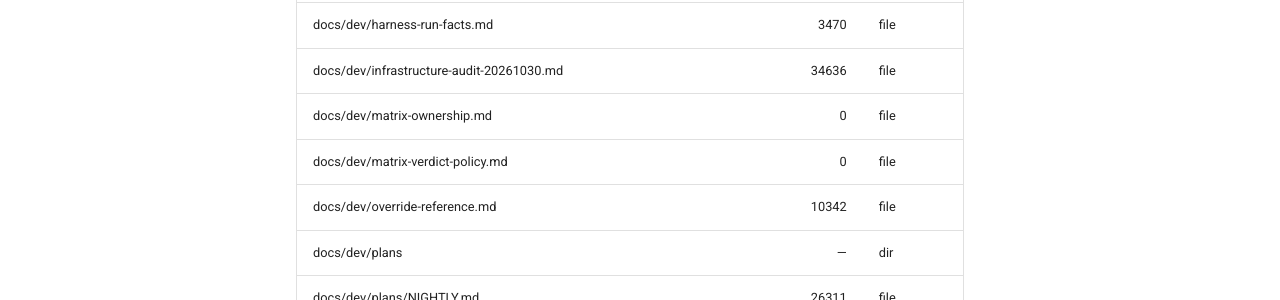
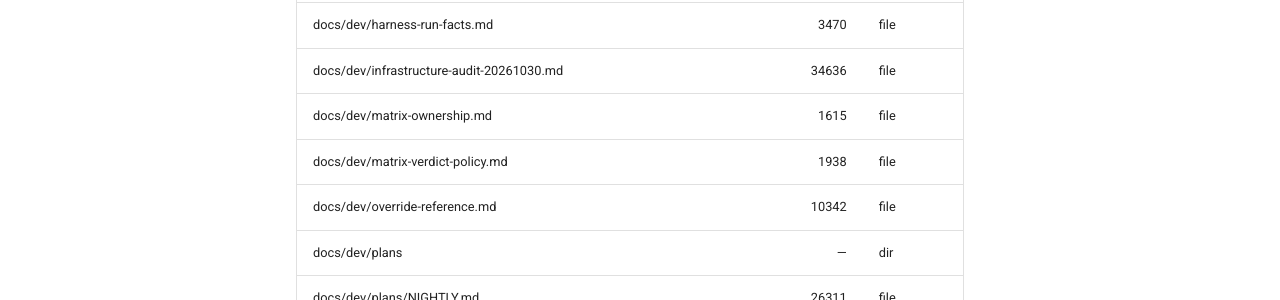
Before and after one commit to 1StepMore/AutoMedia, an MkDocs documentation site: the page built from docs/dev/doc-inventory.md, in a window 1280 px wide and 900 px high, scrolled down 1852 px. Shown: the part 152-452 px from the top of the window. Built offline with MkDocs 1.6.1 and Material for MkDocs 9.7.7, drawn with Linux system fonts in a browser that asks for light colours; comment, search, counter and statistics services are not loaded.

Commit message:
docs(agents): point to matrix ownership + verdict policy
Signed-off-by: 1StepMore <140780063+1StepMore@users.noreply.github.com>

```diff
--- a/docs/dev/doc-inventory.md
+++ b/docs/dev/doc-inventory.md
@@ -43,8 +43,8 @@
 | docs/dev/goals.md | 1967 | file |
 | docs/dev/harness-run-facts.md | 3470 | file |
 | docs/dev/infrastructure-audit-20261030.md | 34636 | file |
-| docs/dev/matrix-ownership.md | 0 | file |
-| docs/dev/matrix-verdict-policy.md | 0 | file |
+| docs/dev/matrix-ownership.md | 1615 | file |
+| docs/dev/matrix-verdict-policy.md | 1938 | file |
 | docs/dev/override-reference.md | 10342 | file |
 | docs/dev/plans | — | dir |
 | docs/dev/plans/NIGHTLY.md | 26311 | file |
```
Also changed, not shown: AGENTS.md (+1 -1 lines).
